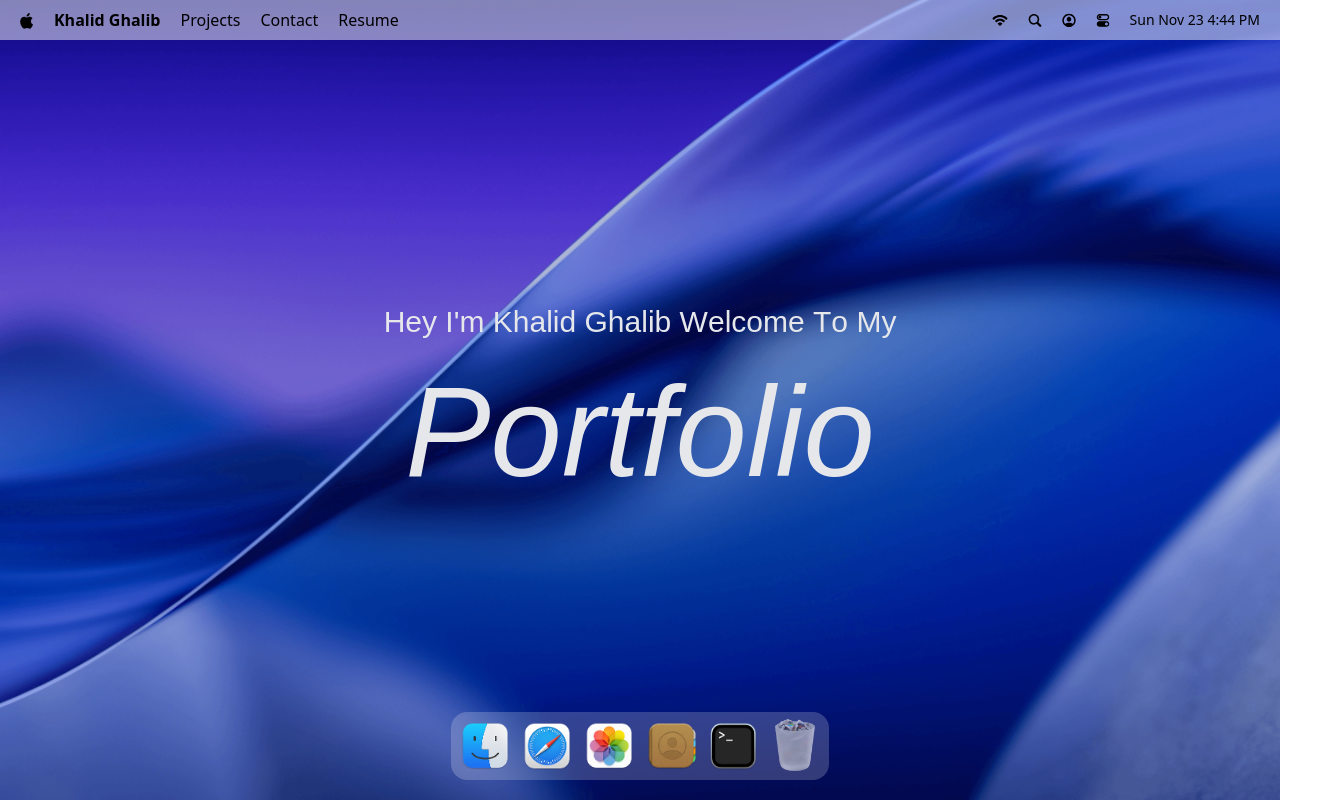
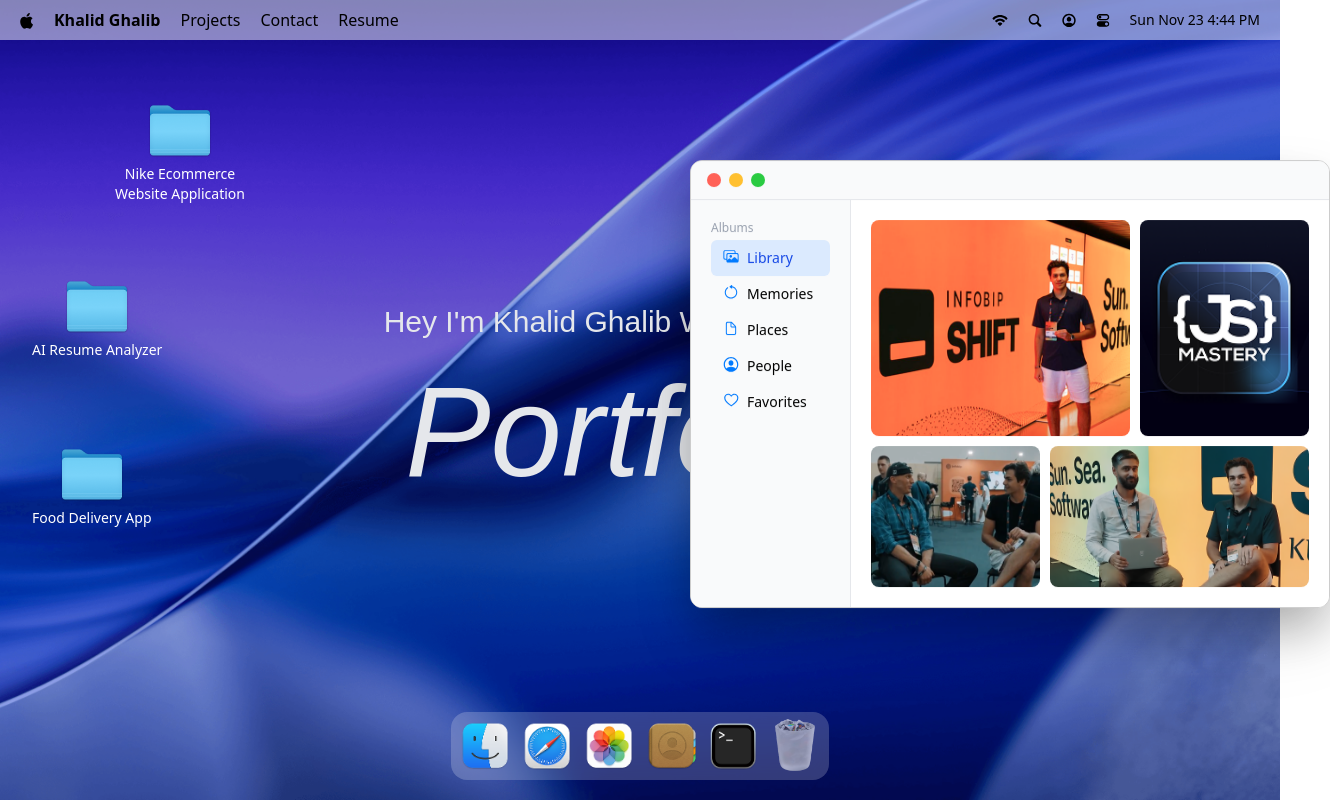
Before and after one commit to khalidghalib404/MacOS_portfolio, a React (Vite) app: page / in a window 1280 px wide. Both pictures are taken after a click on the button 609 px from the left and 746 px from the top of the page. Shown: the whole page, 1330 px wide, since content can reach past the window. Built offline with nearby package versions, Linux system fonts and the light colour scheme.

Commit message:
implementing the final test code

```diff
--- a/src/App.jsx
+++ b/src/App.jsx
@@ -1,12 +1,13 @@
 import React from 'react';
-import {Navbar,Welcome,Doc} from "./components/index.js"
+import {Navbar,Welcome,Doc, Home} from "./components/index.js"
 import gsap from "gsap";
 import {Draggable} from "gsap/Draggable";
 import Terminal from "#windows/Terminal.jsx";
 import TerminalWindow from "#windows/Terminal.jsx";
-import { Finder, Safari, TextFile, ImageFile, Contact } from '#windows/index.js';
+import { Finder, Safari, TextFile, ImageFile, Contact, Photos } from '#windows/index.js';
 import Resume from '#windows/Resume.jsx';
 import ResumeWindow from '#windows/Resume.jsx';
+
 
 gsap.registerPlugin(Draggable)
 
@@ -23,7 +24,8 @@ function App(props) {
             <TextFile/>
             <ImageFile/>
             <Contact/>
-
+            <Photos/>
+            <Home/>
         </main>
     );
 }
--- a/src/Constans/index.js
+++ b/src/Constans/index.js
@@ -229,7 +229,7 @@ const WORK_LOCATION = {
             icon: "/images/folder.png",
             kind: "folder",
             position: "top-10 left-5", // icon position inside Finder
-            windowPosition: "top-[5vh] left-5", // optional: Finder window position
+            windowPosition: "top-[7vh] left-25", // optional: Finder window position
             children: [
                 {
                     id: 1,
@@ -282,7 +282,7 @@ const WORK_LOCATION = {
             icon: "/images/folder.png",
             kind: "folder",
             position: "top-52 right-80",
-            windowPosition: "top-[20vh] left-7",
+            windowPosition: "top-[29vh] left-7",
             children: [
                 {
                     id: 1,
@@ -335,7 +335,7 @@ const WORK_LOCATION = {
             icon: "/images/folder.png",
             kind: "folder",
             position: "top-10 left-80",
-            windowPosition: "top-[33vh] left-7",
+            windowPosition: "top-[50vh] left-7",
             children: [
                 {
                     id: 1,
--- /dev/null
+++ b/src/components/Home.jsx
@@ -0,0 +1,41 @@
+import React from 'react'
+import { locations } from '#constants'
+import clsx from 'clsx';
+import { useGSAP } from '@gsap/react';
+import gsap from 'gsap';
+import Draggable from 'gsap/Draggable';
+import useLocationStore from '#store/location.js';
+import useWindowStore from '#store/window.js';
+
+gsap.registerPlugin(Draggable);
+
+const projects = locations.work?.children ?? [];
+
+export const Home = () => {
+    const { setActiveLocation } = useLocationStore();
+    const { openWindow } = useWindowStore();
+
+    const handleOpenProjectFinder = (project) => () => {
+        setActiveLocation(project);
+        openWindow("finder");
+    };
+
+    useGSAP(() => {
+        Draggable.create('.folder');
+    }, []);
+
+    return <section id='home'>
+        <ul>
+            {projects.map((project) => (
+                <li
+                    key={project.id}
+                    className={clsx("group folder", project.windowPosition)}
+                    onClick={handleOpenProjectFinder(project)}
+                >
+                    <img src="/images/folder.png" alt={project.name} />
+                    <p>{project.name}</p>
+                </li>
+            ))}
+        </ul>
+    </section>
+}
--- a/src/components/index.js
+++ b/src/components/index.js
@@ -2,6 +2,7 @@
 import Navbar from "#components/Navbar";
 import Welcome from "#components/Welcome.jsx";
 import Doc from "#components/Doc";
+import { Home } from "./Home";
 import WindowControls from "./WindowControls";
 
-export { Welcome, Navbar,Doc,WindowControls };
+export { Welcome, Navbar,Doc,WindowControls, Home };
--- /dev/null
+++ b/src/windows/Photos.jsx
@@ -0,0 +1,57 @@
+import React from 'react'
+import { WindowControls } from '#components'
+import WindowWrapper from '#hoc/WindowWraper'
+import { photosLinks, gallery } from '#constants'
+import useWindowStore from '#store/window.js'
+
+const Photos = () => {
+  const { openWindow } = useWindowStore()
+
+  const handleImageClick = (image) => {
+    openWindow('imgfile', {
+      name: `Gallery Image ${image.id}`,
+      imageUrl: image.img
+    })
+  }
+
+  return (
+    <>
+      <div id='window-header'>
+        <WindowControls target="photos" />
+      </div>
+
+      <div className='bg-white flex h-full'>
+        {/* Sidebar */}
+        <div className='sidebar'>
+          <h2>Albums</h2>
+          <ul>
+            {photosLinks.map((link) => (
+              <li key={link.id}>
+                <img src={link.icon} alt={link.title} />
+                <p>{link.title}</p>
+              </li>
+            ))}
+          </ul>
+        </div>
+
+        {/* Gallery Grid */}
+        <div className='gallery'>
+          <ul>
+            {gallery.map((image) => (
+              <li
+                key={image.id}
+                onClick={() => handleImageClick(image)}
+                className='cursor-pointer hover:opacity-80 transition-opacity'
+              >
+                <img src={image.img} alt={`Gallery ${image.id}`} />
+              </li>
+            ))}
+          </ul>
+        </div>
+      </div>
+    </>
+  )
+}
+
+const PhotosWindow = WindowWrapper(Photos, 'photos')
+export default PhotosWindow
--- a/src/windows/index.js
+++ b/src/windows/index.js
@@ -5,4 +5,5 @@ import Finder from "./Finder";
 import TextFile from "./TextFile";
 import ImageFile from "./ImageFile";
 import Contact from "./Contact";
-export  {Terminal,  Safari, Resume, Finder, TextFile, ImageFile, Contact};
+import Photos from "./Photos";
+export  {Terminal,  Safari, Resume, Finder, TextFile, ImageFile, Contact, Photos};
```
